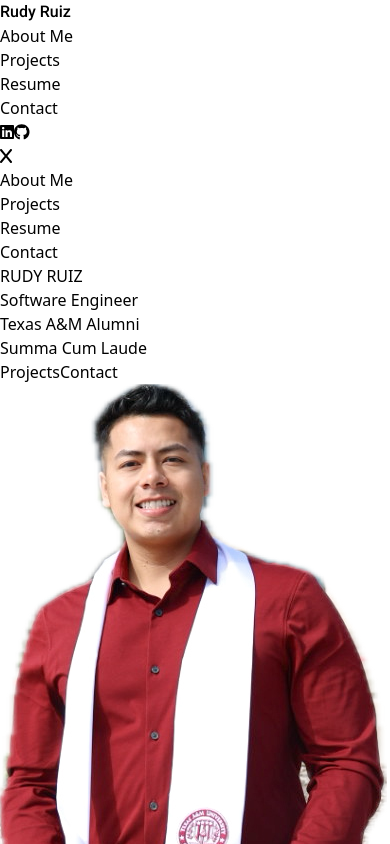
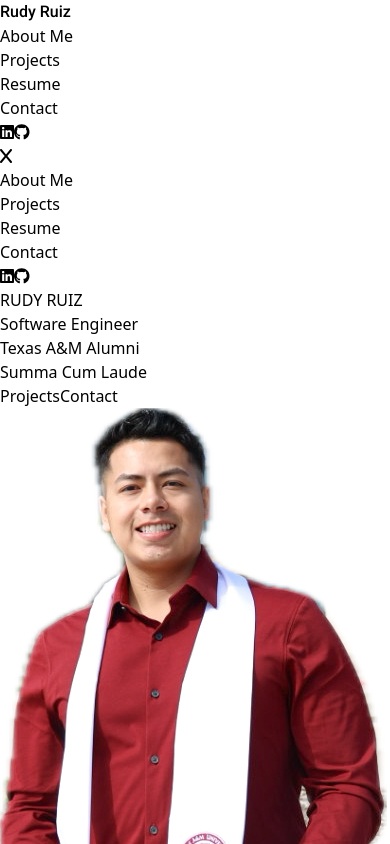
Before and after one commit to rudyruiz01/rudyruiz, a React (Vite) app: page / in a window 390 px wide. Both pictures are taken after a click on the button 7 px from the left and 156 px from the top of the page. Shown: the top 844 px of the page. Built offline with nearby package versions, Linux system fonts and the light colour scheme.

Commit message:
Added social media buttons to mobile nav

```diff
--- a/src/components/HeroSection.jsx
+++ b/src/components/HeroSection.jsx
@@ -4,7 +4,7 @@ const HeroSection = () => {
   return (
     <header className=" w-full h-[500px] px-2 bg-[url('./assets/hero-mobile.jpeg')] sm:bg-[url('./assets/hero.jpeg')] bg-right bg-cover bg-no-repeat lg:bg-center lg:h-[580px]">
       <div className="w-full h-full pl-2 md:pl-12 lg:pl-18 text-center">
-        <h1 className="text-red-800 text-5xl tracking-widest font-bold text-transparent bg-clip-text pt-6 text-center md:text-left lg:pt-24 sm:text-6xl md:text-7xl lg:text-8xl">
+        <h1 className="text-red-800 text-5xl tracking-widest font-bold bg-clip-text pt-6 text-center md:text-left lg:pt-24 sm:text-6xl md:text-7xl lg:text-8xl">
           RUDY RUIZ
         </h1>
         <div className="text-slate-200 tracking-wide font-semibold pt-32 text-xl md:text-2xl md:text-left md:pt-12 lg:text-2xl">
@@ -24,7 +24,6 @@ const HeroSection = () => {
             Contact
           </button>
         </div>
-
       </div>
     </header>
   )
--- a/src/components/Navbar.jsx
+++ b/src/components/Navbar.jsx
@@ -52,6 +52,12 @@ const Navbar = () => {
                 </li>
               ))}
             </ul>
+            <a href="#">
+              <FontAwesomeIcon icon={faLinkedin} className='w-6 h-6 mr-3 py-4'/>
+            </a>
+            <a href="#">
+              <FontAwesomeIcon icon={faGithub} className='w-6 h-6 py-4'/>
+            </a>
           </div>
         )}
       </div>
```
